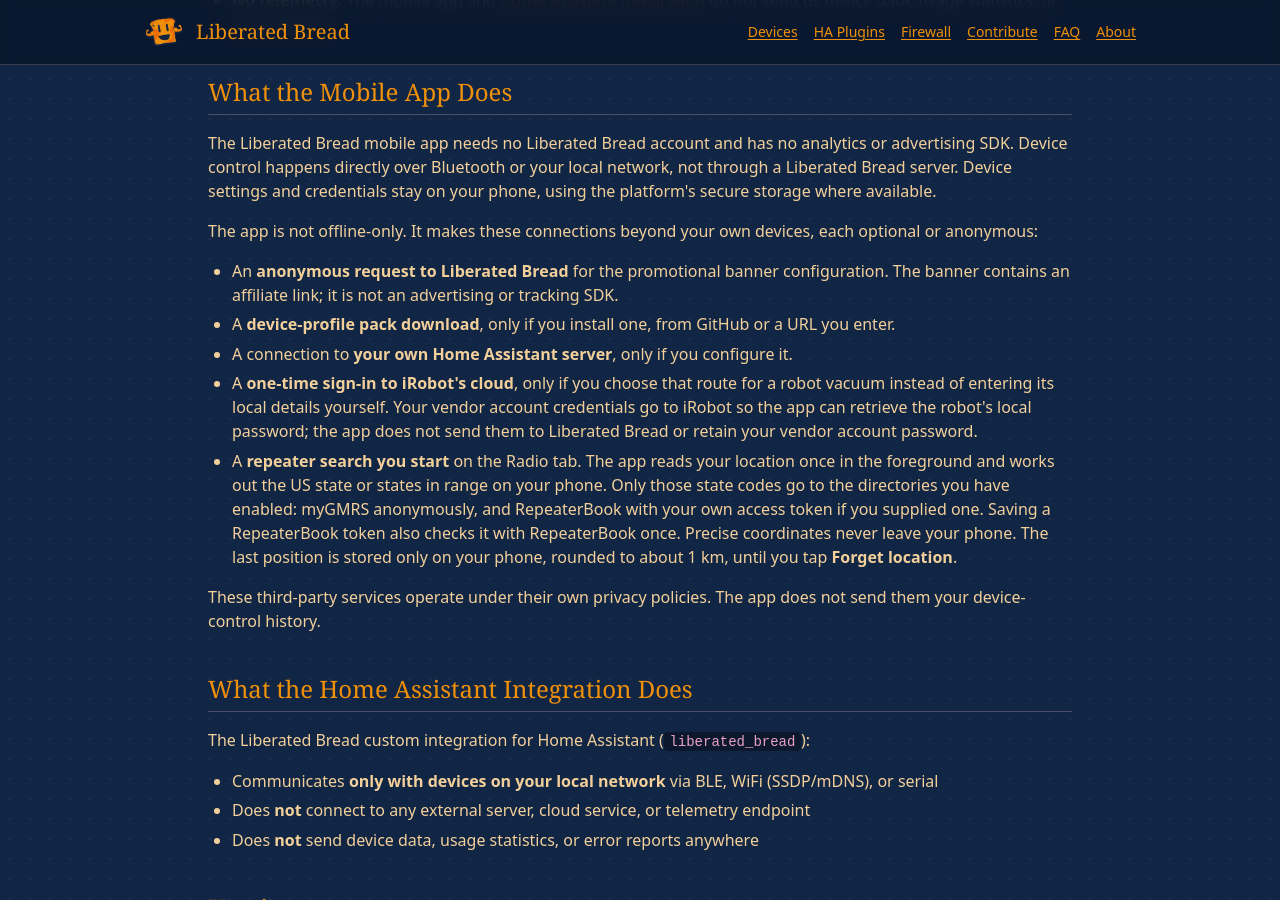
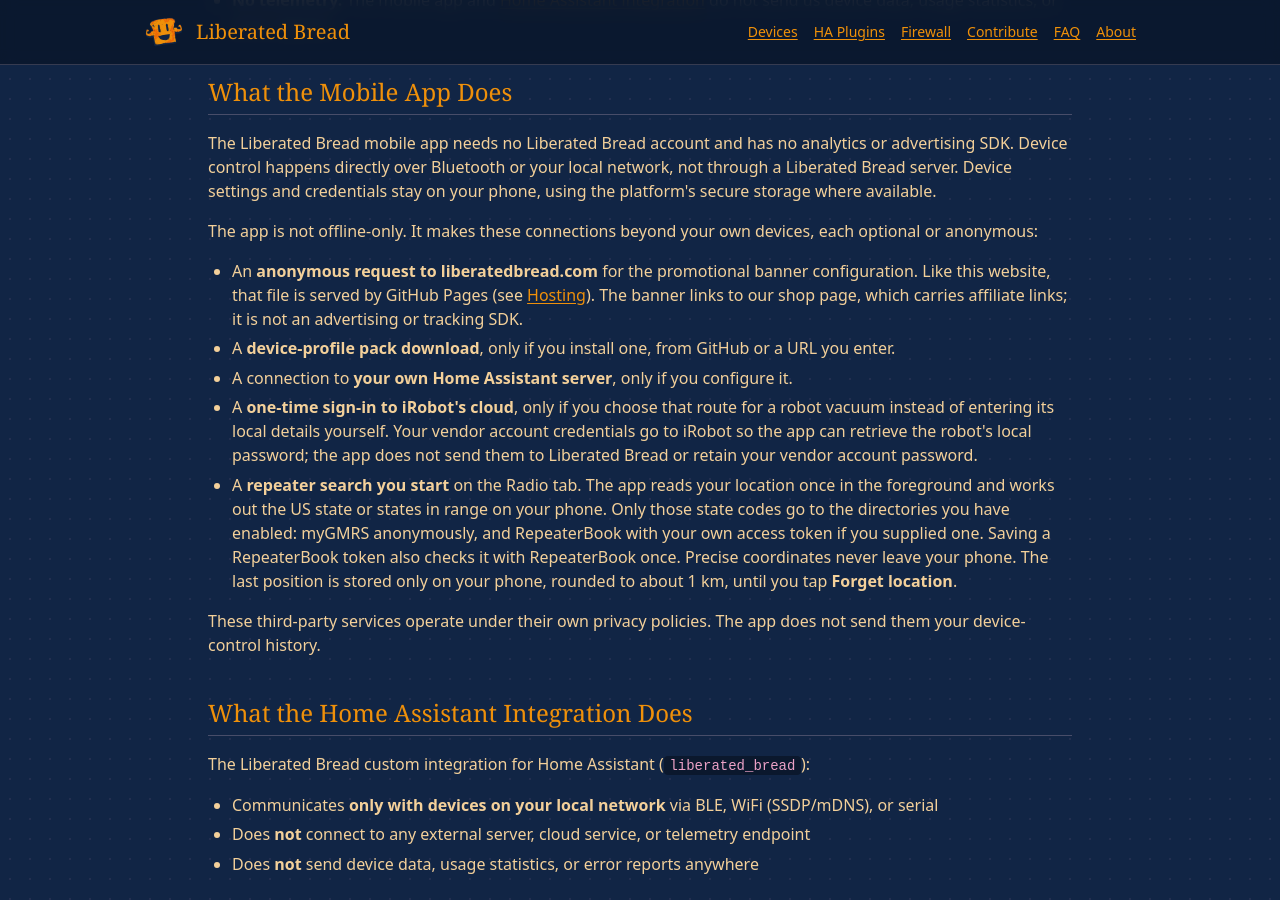
Before and after one commit to liberatedbread/liberatedbread-web-static, a Jekyll site: the page built from privacy.md, in a window 1280 px wide and 900 px high, scrolled down 531 px. Built offline with Jekyll 4.4.1, drawn with Linux system fonts in a browser that asks for light colours.

Commit message:
Privacy: the banner request goes to GitHub Pages, and links to the shop
The app's banner fetch was described as a request "to Liberated Bread"
and the banner as an affiliate link. The file is liberatedbread.com's
app/banner.json, served by GitHub Pages like the rest of the site, so
GitHub sees that request too; and the banner points at our /shop/ page,
which is where the affiliate links are.

Co-Authored-By: Claude Opus 5.5 <noreply@anthropic.com>
Claude-Session: https://claude.ai/code/session_01P89DcuHuXAhZ5NJGPKiDtr

```diff
--- a/privacy.md
+++ b/privacy.md
@@ -22,7 +22,7 @@ The Liberated Bread mobile app needs no Liberated Bread account and has no analy
 
 The app is not offline-only. It makes these connections beyond your own devices, each optional or anonymous:
 
-- An **anonymous request to Liberated Bread** for the promotional banner configuration. The banner contains an affiliate link; it is not an advertising or tracking SDK.
+- An **anonymous request to liberatedbread.com** for the promotional banner configuration. Like this website, that file is served by GitHub Pages (see [Hosting](#hosting)). The banner links to our shop page, which carries affiliate links; it is not an advertising or tracking SDK.
 - A **device-profile pack download**, only if you install one, from GitHub or a URL you enter.
 - A connection to **your own Home Assistant server**, only if you configure it.
 - A **one-time sign-in to iRobot's cloud**, only if you choose that route for a robot vacuum instead of entering its local details yourself. Your vendor account credentials go to iRobot so the app can retrieve the robot's local password; the app does not send them to Liberated Bread or retain your vendor account password.
```
